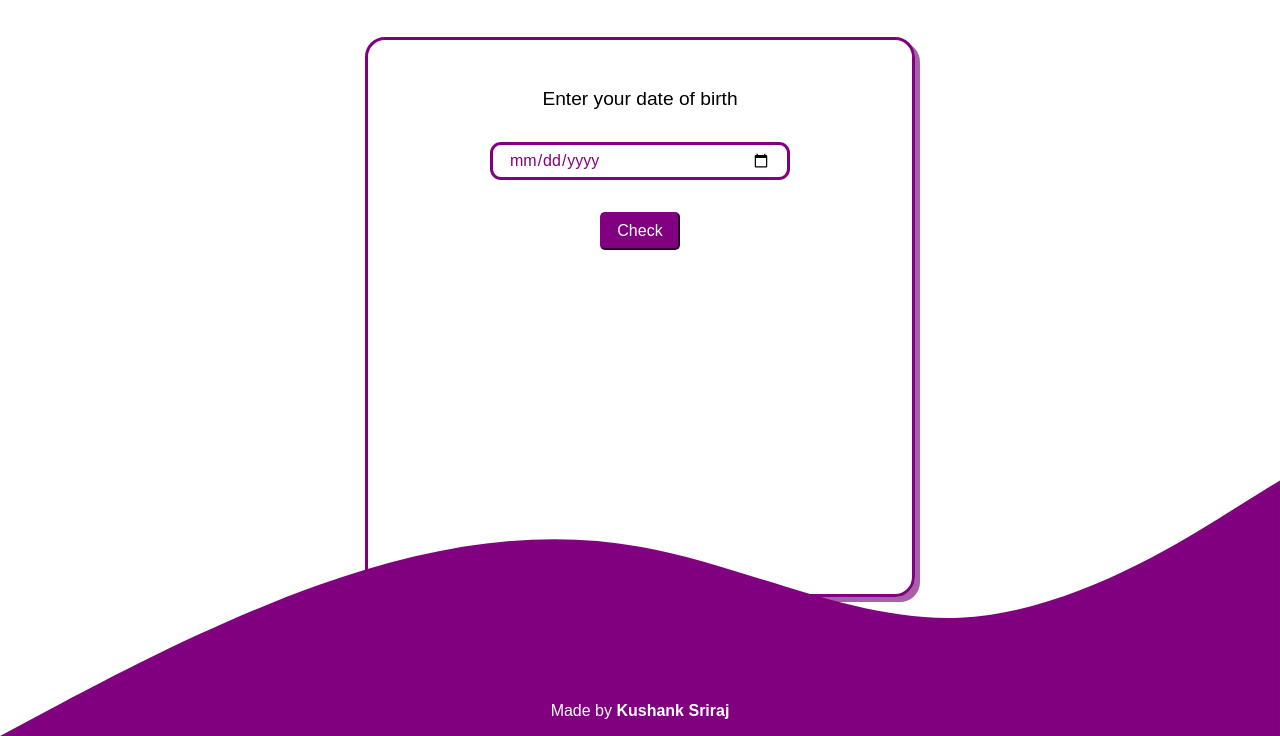
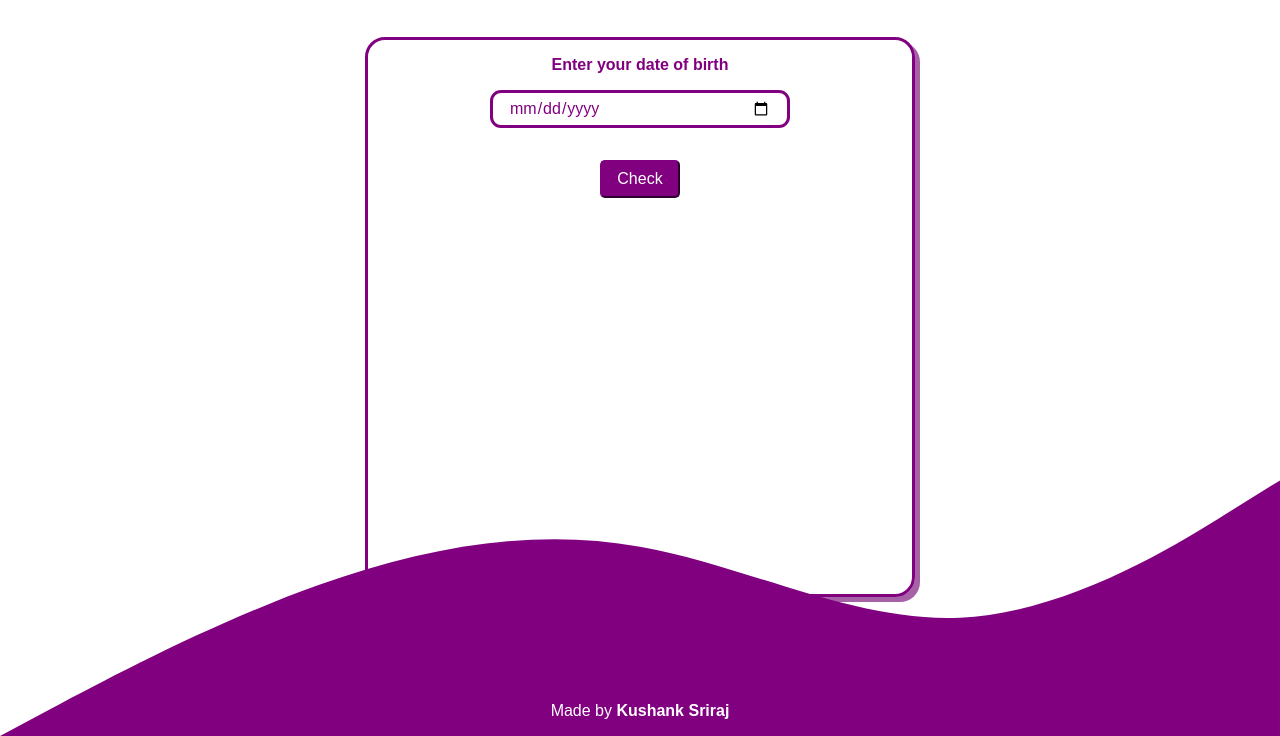
Before and after one commit to kushanksriraj/palindrome-birthday, a plain HTML site: page index.html in a window 1280 px wide. Shown: the part 64-800 px from the top of the page. Drawn offline with Linux system fonts and the light colour scheme; a web font is replaced by a local one.

Commit message:
style: label

```diff
--- a/styles.css
+++ b/styles.css
@@ -55,10 +55,12 @@ input {
 }
 
 label {
-    font-size: 1.2rem;
+    font-size: 1rem;
+    font-weight: bold;
+    color: purple;
     text-align: center;
     display: block;
-    margin: 2rem 0;
+    margin-bottom: 1rem;
 }
 
 button {
@@ -128,8 +130,8 @@ button {
     display: block;
     margin: auto;
     border-radius: 5px;
-    width: 150px;
-    height: 140px;
+    width: 100px;
+    height: 100px;
 }
 
 
```
